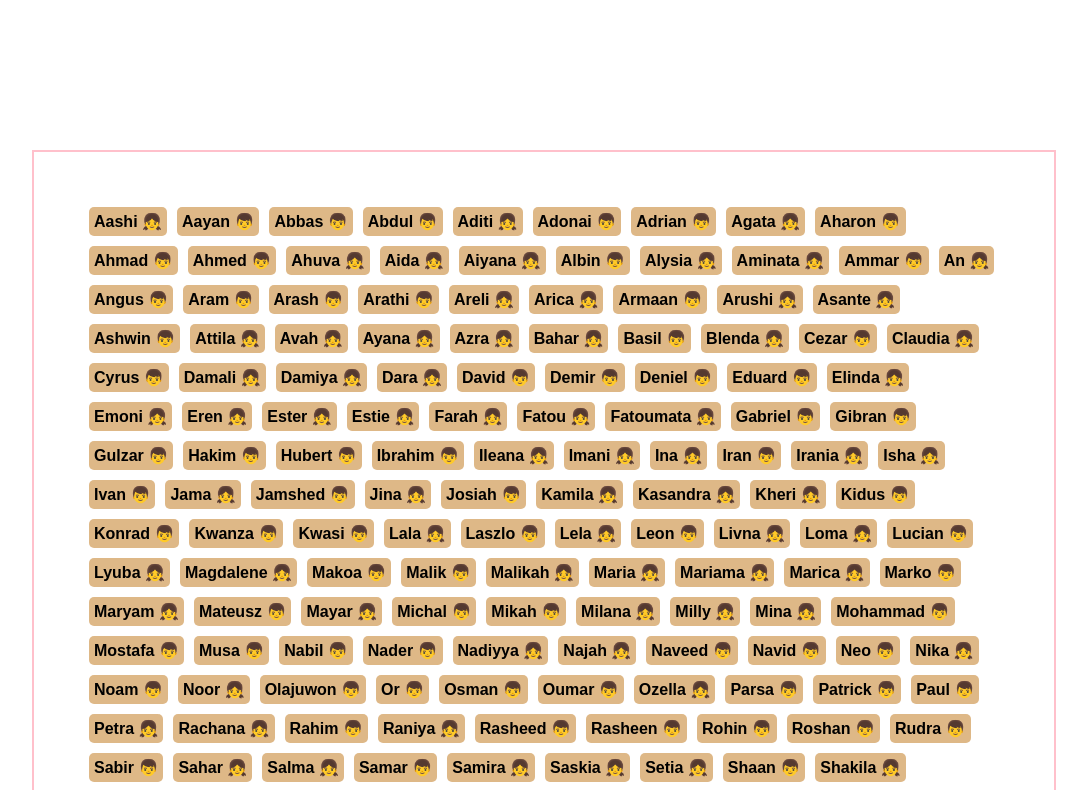
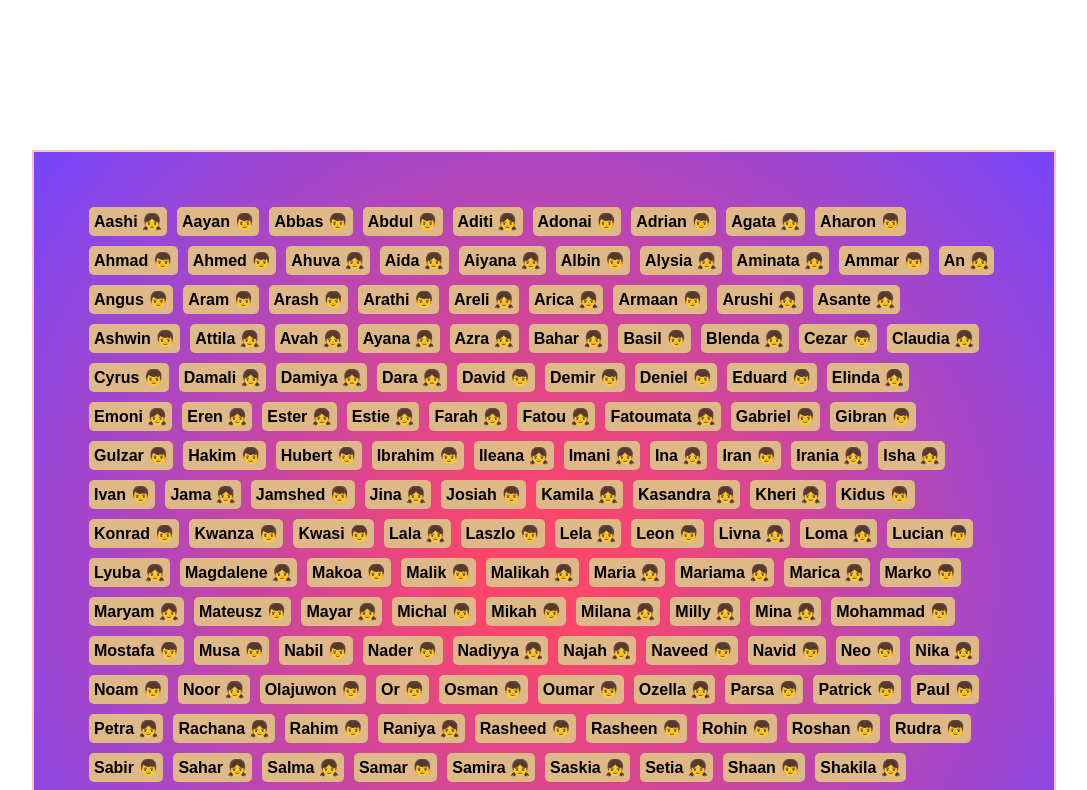
Before and after one commit to Riyaazct/baby-names-react, a React (Create React App) app: page / in a window 1280 px wide. Shown: the top 790 px of the page, without its empty margins (96-1183 px from the left). Built offline with nearby package versions, Linux system fonts and the light colour scheme.

Commit message:
Update App.css

```diff
--- a/src/App.css
+++ b/src/App.css
@@ -15,4 +15,11 @@ body {
   margin: auto;
   margin-top: 150px;
   border: 2px solid pink;
+  background: rgb(252, 70, 107);
+  background: radial-gradient(
+    circle,
+    rgba(252, 70, 107, 1) 0%,
+    rgba(252, 70, 107, 1) 10%,
+    rgba(118, 70, 252, 1) 100%
+  );
 }
```
